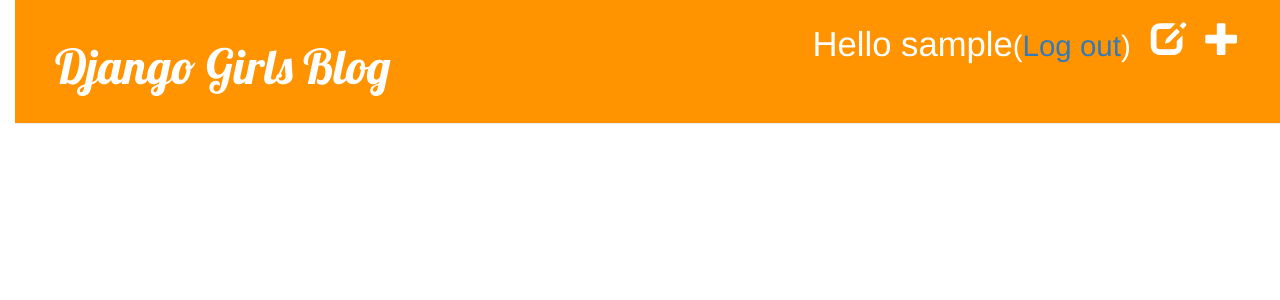
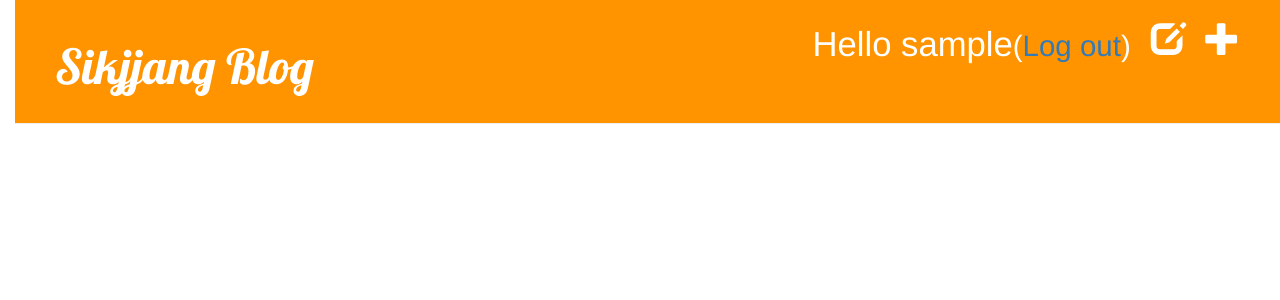
Before and after one commit to sikjjang/my-first-blog, a Django app: a page that uses blog/templates/blog/base.html in a window 1280 px wide. Shown: the top 300 px of the page. Run offline with Django 3.2, Linux system fonts and the light colour scheme; the visitor is signed in with stand-in values (Sample User, id 1); data that the repository does not hold is empty; some libraries are stand-ins or nearby versions.

Commit message:
something

```diff
--- a/blog/templates/blog/base.html
+++ b/blog/templates/blog/base.html
@@ -16,7 +16,7 @@
             {% else %}
                 <a href="{% url "django.contrib.auth.views.login" %}" class="top-menu"><span class="glyphicon glyphicon-lock"></span></a>
             {% endif %}
-            <h1><a href="/">Django Girls Blog</a></h1>
+            <h1><a href="/">Sikjjang Blog</a></h1>
         </div>
         <div class="content">
             <div class="row">
```
